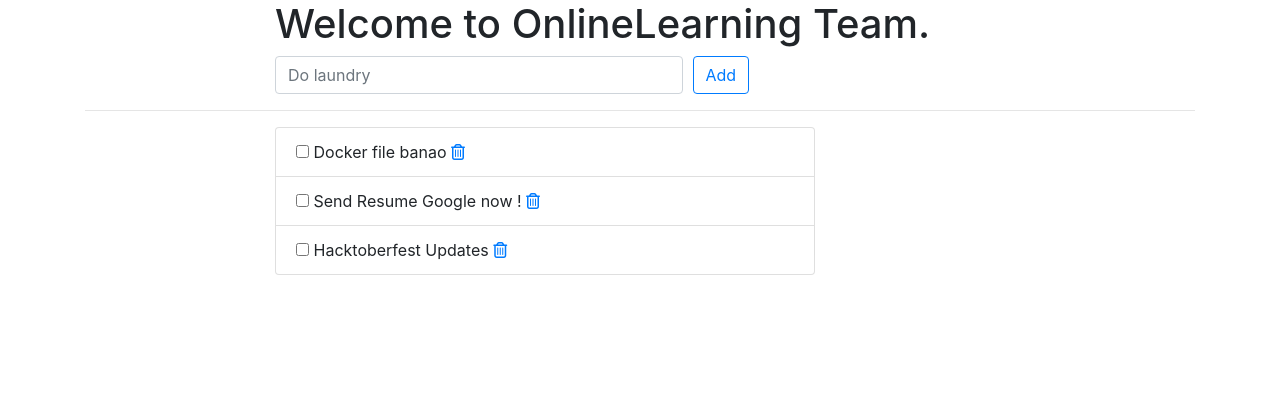
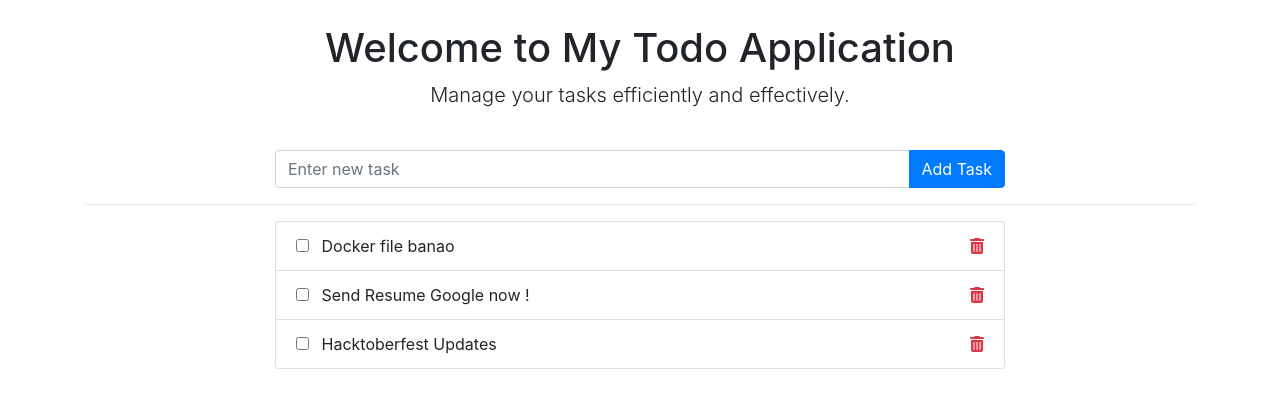
Before and after one commit to OnlineLearningOfficial1/Django-project, a Django app: page /todos/ in a window 1280 px wide. Shown: the top 408 px of the page. Run offline with Django 3.2, Linux system fonts and the light colour scheme; data comes from the database, SQL or seed files in the repository; some libraries are stand-ins or nearby versions.

Commit message:
Update index.html

```diff
--- a/todos/templates/todos/index.html
+++ b/todos/templates/todos/index.html
@@ -1,35 +1,34 @@
 {% extends 'todos/base.html' %}
 
 {% block title %}
-<title>Todo list</title>
+<title>My Todo List</title>
 {% endblock %}
 
 {% block content %}
-<div class="container">
+<div class="container mt-4">
 
-  <!-- title row -->
+  <!-- Title row -->
   <div class="row">
-    <div class="offset-md-2 col-lg-9">
+    <div class="col-md-8 offset-md-2">
       <div class="page-header">
-        <h1>
-          Welcome to OnlineLearning Team.
+        <h1 class="text-center">
+          Welcome to My Todo Application
         </h1>
+        <p class="lead text-center">Manage your tasks efficiently and effectively.</p>
       </div>
     </div>
   </div>
 
   <!-- Add a todo row -->
-  <div class="row">
-    <div class="offset-md-2 col-lg-9">
+  <div class="row mt-4">
+    <div class="col-md-8 offset-md-2">
       <form method="post" action="{% url 'todos:add' %}">
         {% csrf_token %}
-        <div class="form-row">
-          <div class="col-md-6">
-            <input type="text" class="form-control" name="title" placeholder="Do laundry" required>
-          </div>
-          <div class="col-md-6">
-            <button type="submit" name="submit" class="btn btn-outline-primary">
-              Add
+        <div class="input-group">
+          <input type="text" class="form-control" name="title" placeholder="Enter new task" required>
+          <div class="input-group-append">
+            <button type="submit" class="btn btn-primary">
+              Add Task
             </button>
           </div>
         </div>
@@ -38,27 +37,32 @@
   </div>
   <hr />
 
-  <!-- todo list row -->
+  <!-- Todo list row -->
   <div class="row">
-    <div class="offset-md-2 col-lg-6">
+    <div class="col-md-8 offset-md-2">
       <div class="list-group">
         {% for todo in todo_list %}
-        <div class="list-group-item {% if todo.isCompleted %} todo-complete {% endif %}">
-          <form style="display: inline;" method="post" action="{% url 'todos:update' todo.id %}">
-            {% csrf_token %}
-            <input type="checkbox" name="isCompleted" onchange="this.form.submit()" {% if todo.isCompleted %} checked
-              {% endif %} class="todo-status-checkbox"
-              title="{% if not todo.isCompleted %} mark as done {% else %} mark undone {% endif %}">
-          </form>
-          {{ todo.title }}
-          <a href="{% url 'todos:delete' todo.id %}" title="Delete">
-            <i class="far fa-trash-alt"></i>
+        <div class="list-group-item d-flex justify-content-between align-items-center {% if todo.isCompleted %} list-group-item-success {% endif %}">
+          <div>
+            <form style="display: inline;" method="post" action="{% url 'todos:update' todo.id %}">
+              {% csrf_token %}
+              <input type="checkbox" name="isCompleted" onchange="this.form.submit()" {% if todo.isCompleted %} checked {% endif %} class="mr-2">
+            </form>
+            <span class="{% if todo.isCompleted %}text-decoration-line-through{% endif %}">
+              {{ todo.title }}
+            </span>
+          </div>
+          <a href="{% url 'todos:delete' todo.id %}" class="text-danger" title="Delete">
+            <i class="fas fa-trash-alt"></i>
           </a>
+        </div>
+        {% empty %}
+        <div class="list-group-item text-center">
+          No tasks available. Add a new task above.
         </div>
         {% endfor %}
       </div>
     </div>
   </div>
 </div>
-
 {% endblock %}
```
